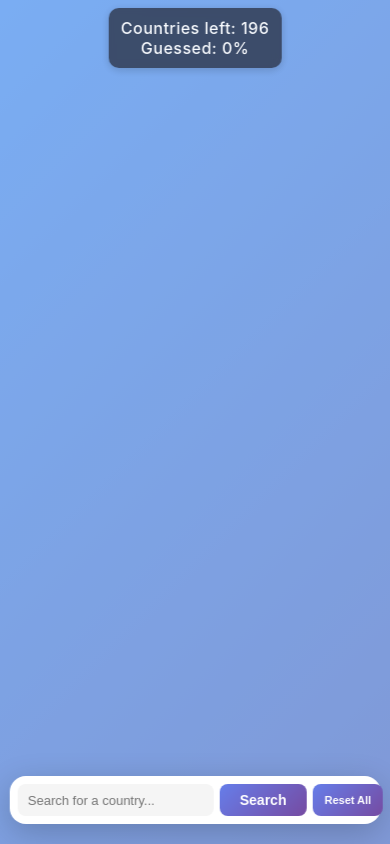
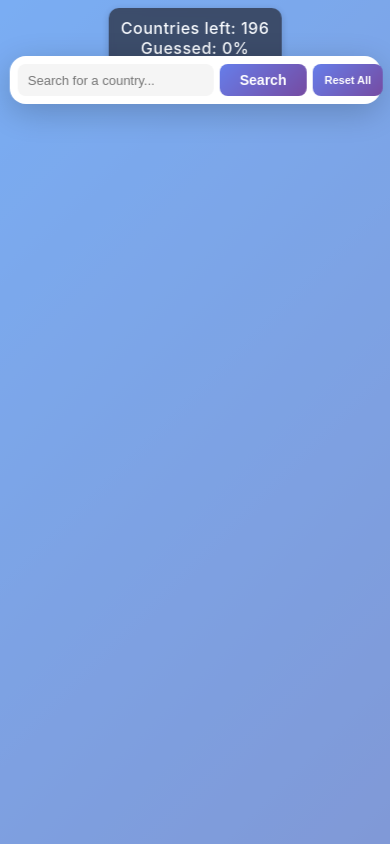
Before and after one commit to Alma-Mater/Maptastic, a plain HTML site: page index.html in a window 390 px wide. Drawn offline with nearby package versions, Linux system fonts and the light colour scheme; no server answers.

Commit message:
search on mobile v2

```diff
--- a/styles.css
+++ b/styles.css
@@ -68,11 +68,15 @@ body {
         z-index: 20;
     }
     #search-container {
-        margin-top: 70px;
-        bottom: 12px;
-        width: 98%;
+        position: absolute;
+        top: 56px;
+        left: 50%;
+        transform: translateX(-50%);
+        width: 98vw;
         max-width: 100vw;
-        z-index: 10;
+        margin-top: 0;
+        margin-bottom: 0;
+        z-index: 30;
     }
 }
 .country {
```
